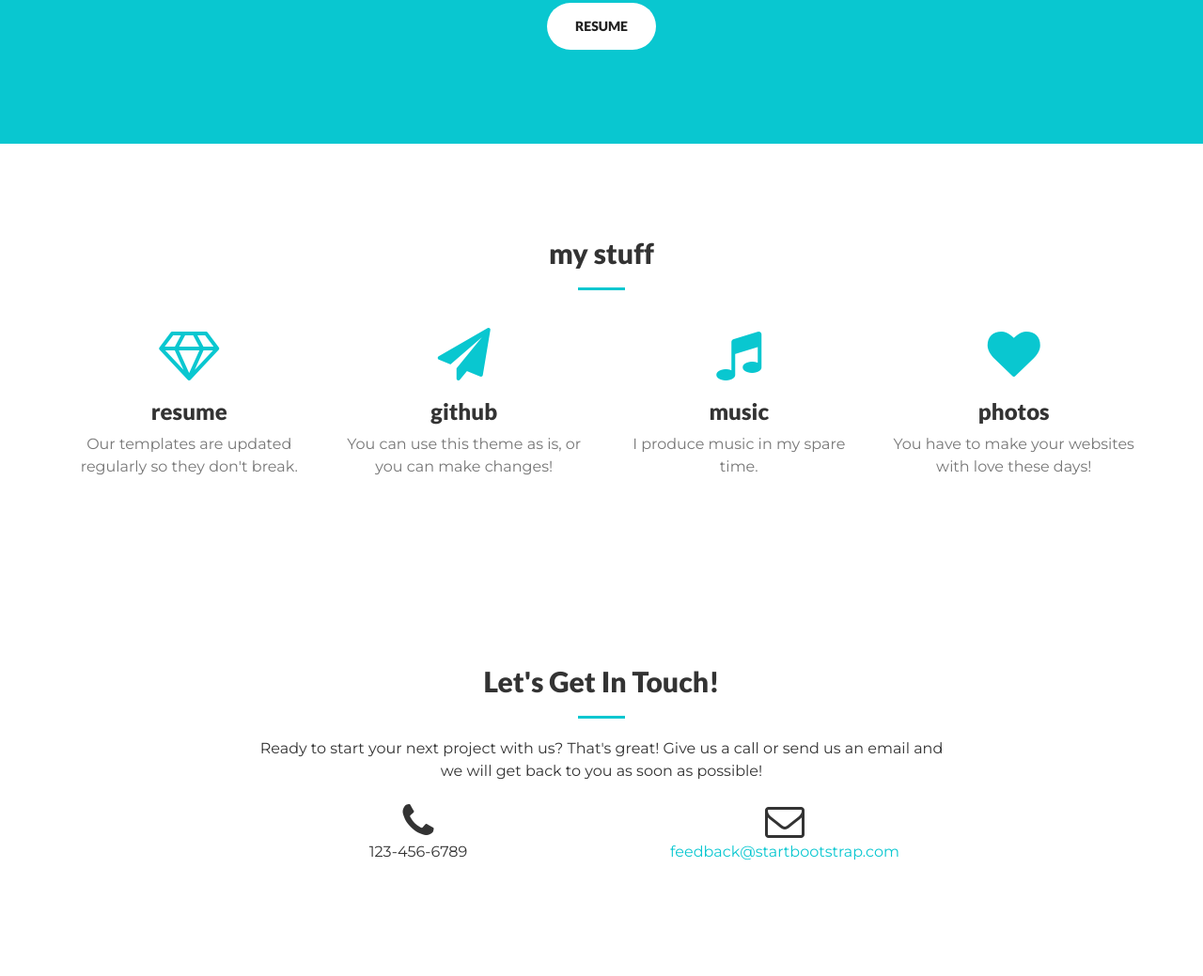
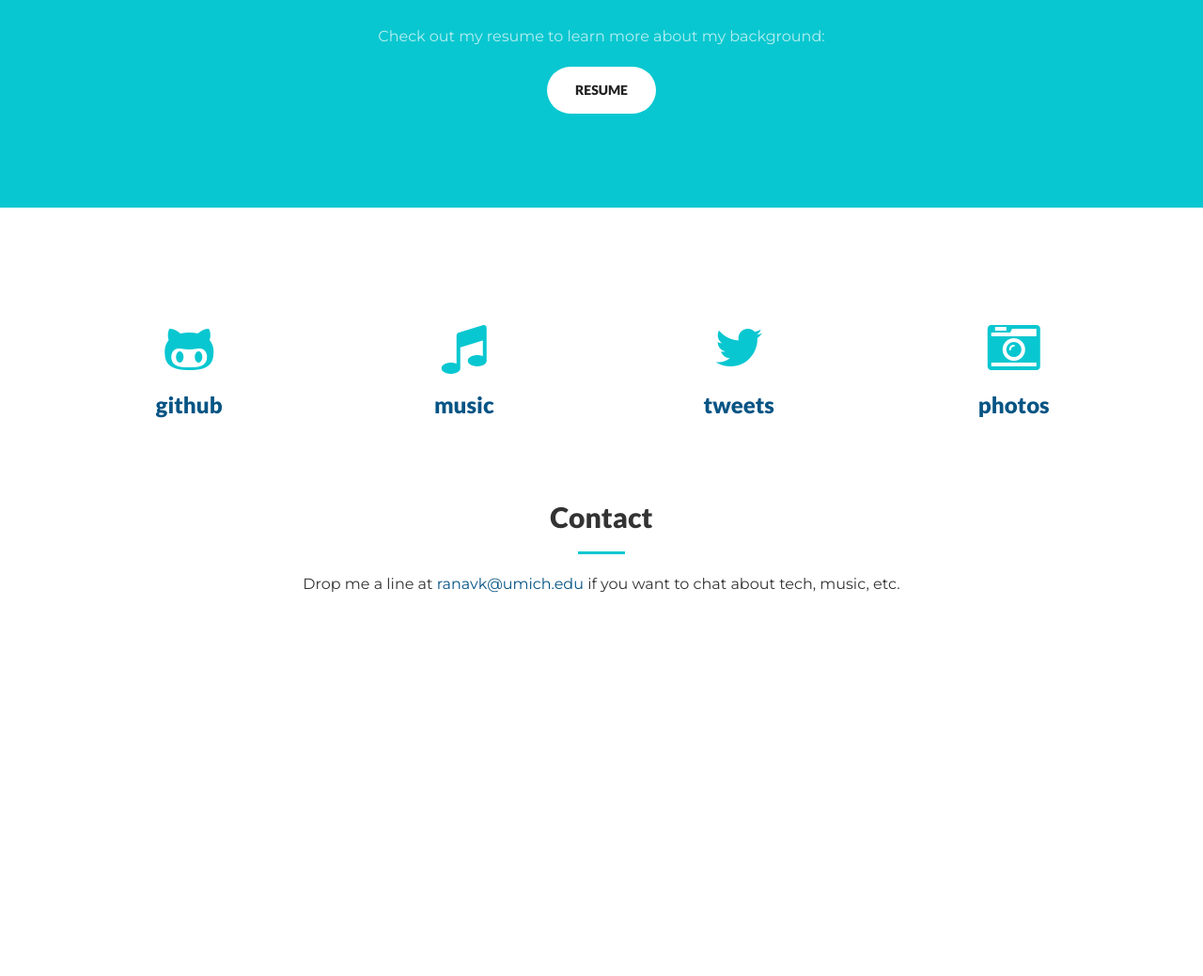
Before and after one commit to varunr96/personal-site, a website: page index.html in a window 1280 px wide. Shown: the part 1241-2280 px from the top of the page at 94% size. After the commit the page ends 1995 px from the top, so only its background shows below. Drawn offline with nearby package versions, Linux system fonts and the light colour scheme.

Commit message:
changed color scheme / updated bio

```diff
--- a/index.html
+++ b/index.html
@@ -1,19 +1,14 @@
 <!DOCTYPE html>
 <html lang="en">
-
    <head>
-
       <meta charset="utf-8">
       <meta http-equiv="X-UA-Compatible" content="IE=edge">
       <meta name="viewport" content="width=device-width, initial-scale=1">
       <meta name="description" content="">
       <meta name="author" content="">
-
       <title>Varun Rana</title>
-
       <!-- Bootstrap Core CSS -->
       <link href="vendor/bootstrap/css/bootstrap.min.css" rel="stylesheet">
-
       <!-- Custom Fonts -->
       <link href="vendor/font-awesome/css/font-awesome.min.css" rel="stylesheet" type="text/css">
       <link href='https://fonts.googleapis.com/css?family=Open+Sans:300italic,400italic,600italic,700italic,800italic,400,300,600,700,800' rel='stylesheet' type='text/css'>
@@ -22,21 +17,16 @@
       <link href="https://fonts.googleapis.com/css?family=Lato:900" rel="stylesheet">
       <!-- Plugin CSS -->
       <link href="vendor/magnific-popup/magnific-popup.css" rel="stylesheet">
-
       <!-- Theme CSS -->
       <link href="css/creative.min.css" rel="stylesheet">
-
       <!-- HTML5 Shim and Respond.js IE8 support of HTML5 elements and media queries -->
       <!-- WARNING: Respond.js doesn't work if you view the page via file:// -->
       <!--[if lt IE 9]>
       <script src="https://oss.maxcdn.com/libs/html5shiv/3.7.0/html5shiv.js"></script>
       <script src="https://oss.maxcdn.com/libs/respond.js/1.4.2/respond.min.js"></script>
       <![endif]-->
-
    </head>
-
    <body id="page-top">
-
       <nav id="mainNav" class="navbar navbar-default navbar-fixed-top">
          <div class="container-fluid">
             <!-- Brand and toggle get grouped for better mobile display -->
@@ -46,7 +36,6 @@
                </button>
                <a class="navbar-brand page-scroll" href="#page-top">Varun Rana</a>
             </div>
-
             <!-- Collect the nav links, forms, and other content for toggling -->
             <div class="collapse navbar-collapse" id="bs-example-navbar-collapse-1">
                <ul class="nav navbar-nav navbar-right">
@@ -54,10 +43,7 @@
                      <a class="page-scroll" href="#about">About</a>
                   </li>
                   <li>
-                        <a class="page-scroll" href="#services">my stuff</a>
-                    </li>
-                    <li>
-                        <a class="page-scroll" href="#contact">Contact</a>
+                     <a class="page-scroll" href="#services">Contact</a>
                   </li>
                </ul>
             </div>
@@ -65,40 +51,37 @@
          </div>
          <!-- /.container-fluid -->
       </nav>
-
       <header>
          <div class="header-content">
             <div class="header-content-inner">
                <h1 id="homeHeading">Varun Rana</h1>
                <br><br><br>
-                <p>CS Student, musician, coffee snob, outdoors enthusiast.</p>
+               <p>Hiking at Griffith Park in LA. [07.02.2017]</p>
                <!--  <a href="#about" class="btn btn-primary btn-xl page-scroll">about</a> -->
             </div>
          </div>
       </header>
-
       <section class="bg-primary" id="about">
          <div class="container">
             <div class="row">
                <div class="col-lg-8 col-lg-offset-2 text-center">
                   <h2 class="section-heading">about me</h2>
                   <hr class="light">
-                    <p class="text-faded">CS student and prospective Software Engineer. I'm passionate about tackling society's technical challenges through creativity and teamwork.</p>
+                  <p class="text-faded">I'm currently studying Computer Science and Statistics at the University of Michigan. I'm passionate about tackling society's technical challenges through creativity and teamwork.</p>
+                  <p class="text-faded">I currently serve as President of a professional engineering fraternity, <a href="http://www.thetatauthetagamma.com/" target="_blank">Theta Tau</a>, at my school. My goal is to be the premier engineering student organization on campus.</p>
                   <p class="text-faded">Outside of class, I'm a jazz saxophonist, and most recently played in the University of Michigan Jazz Lab Ensemble under Dennis Wilson. I also do <a href="http://soundcloud.com/varunranamusic">a little production</a> on the side.</p>
                   <p class="text-faded">When I'm not doing those two things, I like to let off steam by playing tennis and running 5Ks every now and then.</p>
-                    <br><p class="text-faded">Checkout my resume to learn more about my background!.</p>
-                    <a href="#services" class="page-scroll btn btn-default btn-xl sr-button">resume</a>
+                  <br>
+                  <p class="text-faded">Check out my resume to learn more about my background:</p>
+                  <a href="https://google.com" target="_blank" class="page-scroll btn btn-default btn-xl sr-button">resume</a>
                </div>
             </div>
          </div>
       </section>
-
       <section id="services">
          <div class="container">
             <div class="row">
                <div class="col-lg-12 text-center">
-                    <h2 class="section-heading">my stuff</h2>
-                    <hr class="primary">
                </div>
             </div>
          </div>
@@ -106,72 +89,58 @@
             <div class="row">
                <div class="col-lg-3 col-md-6 text-center">
                   <div class="service-box">
-                        <i class="fa fa-4x fa-diamond text-primary sr-icons"></i>
-                        <h3>resume</h3>
-                        <p class="text-muted">Our templates are updated regularly so they don't break.</p>
+                     <a href="http://github.com/varunr96" target="_blank">
+                        <i class="fa fa-4x fa-github-alt text-primary sr-icons"></i>
+                        <h3>github</h3>
+                     </a>
                   </div>
                </div>
                <div class="col-lg-3 col-md-6 text-center">
                   <div class="service-box">
-                        <i class="fa fa-4x fa-paper-plane text-primary sr-icons"></i>
-                        <h3>github</h3>
-                        <p class="text-muted">You can use this theme as is, or you can make changes!</p>
+                     <a href="http://soundcloud.com/varunr96" target="_blank">
+                        <i class="fa fa-4x fa-music text-primary sr-icons"></i>
+                        <h3>music</h3>
+                     </a>
                   </div>
                </div>
                <div class="col-lg-3 col-md-6 text-center">
                   <div class="service-box">
-                        <i class="fa fa-4x fa-music text-primary sr-icons"></i>
-                        <h3>music</h3>
-                        <p class="text-muted">I produce music in my spare time.</p>
+                     <a href="http://twitter.com/varunr96" target="_blank">
+                        <i class="fa fa-4x fa-twitter text-primary sr-icons"></i>
+                        <h3>tweets</h3>
+                     </a>
                   </div>
                </div>
                <div class="col-lg-3 col-md-6 text-center">
                   <div class="service-box">
-                        <i class="fa fa-4x fa-heart text-primary sr-icons"></i>
+                     <a href="http://instagram.com/varunr96" target="_blank">
+                        <i class="fa fa-4x fa-camera-retro text-primary sr-icons"></i>
                         <h3>photos</h3>
-                        <p class="text-muted">You have to make your websites with love these days!</p>
+                     </a>
                   </div>
                </div>
             </div>
          </div>
-    </section>
-
-
-
-    <section id="contact">
+         <br><br><br><br>
          <div class="container">
             <div class="row">
                <div class="col-lg-8 col-lg-offset-2 text-center">
-                    <h2 class="section-heading">Let's Get In Touch!</h2>
+                  <h2 class="section-heading">Contact</h2>
                   <hr class="primary">
-                    <p>Ready to start your next project with us? That's great! Give us a call or send us an email and we will get back to you as soon as possible!</p>
-                </div>
-                <div class="col-lg-4 col-lg-offset-2 text-center">
-                    <i class="fa fa-phone fa-3x sr-contact"></i>
-                    <p>123-456-6789</p>
-                </div>
-                <div class="col-lg-4 text-center">
-                    <i class="fa fa-envelope-o fa-3x sr-contact"></i>
-                    <p><a href="mailto:your-email@your-domain.com">feedback@startbootstrap.com</a></p>
+                  <p>Drop me a line at <a href="mailto:ranavk@umich.edu">ranavk@umich.edu</a> if you want to chat about tech, music, etc.</p>
                </div>
             </div>
          </div>
       </section>
-
       <!-- jQuery -->
       <script src="vendor/jquery/jquery.min.js"></script>
-
       <!-- Bootstrap Core JavaScript -->
       <script src="vendor/bootstrap/js/bootstrap.min.js"></script>
-
       <!-- Plugin JavaScript -->
       <script src="https://cdnjs.cloudflare.com/ajax/libs/jquery-easing/1.3/jquery.easing.min.js"></script>
       <script src="vendor/scrollreveal/scrollreveal.min.js"></script>
       <script src="vendor/magnific-popup/jquery.magnific-popup.min.js"></script>
-
       <!-- Theme JavaScript -->
       <script src="js/creative.min.js"></script>
-
    </body>
-
 </html>
```
Also changed, not shown: css/creative.min.css. Lines whose indentation alone changed are shown as unchanged.
